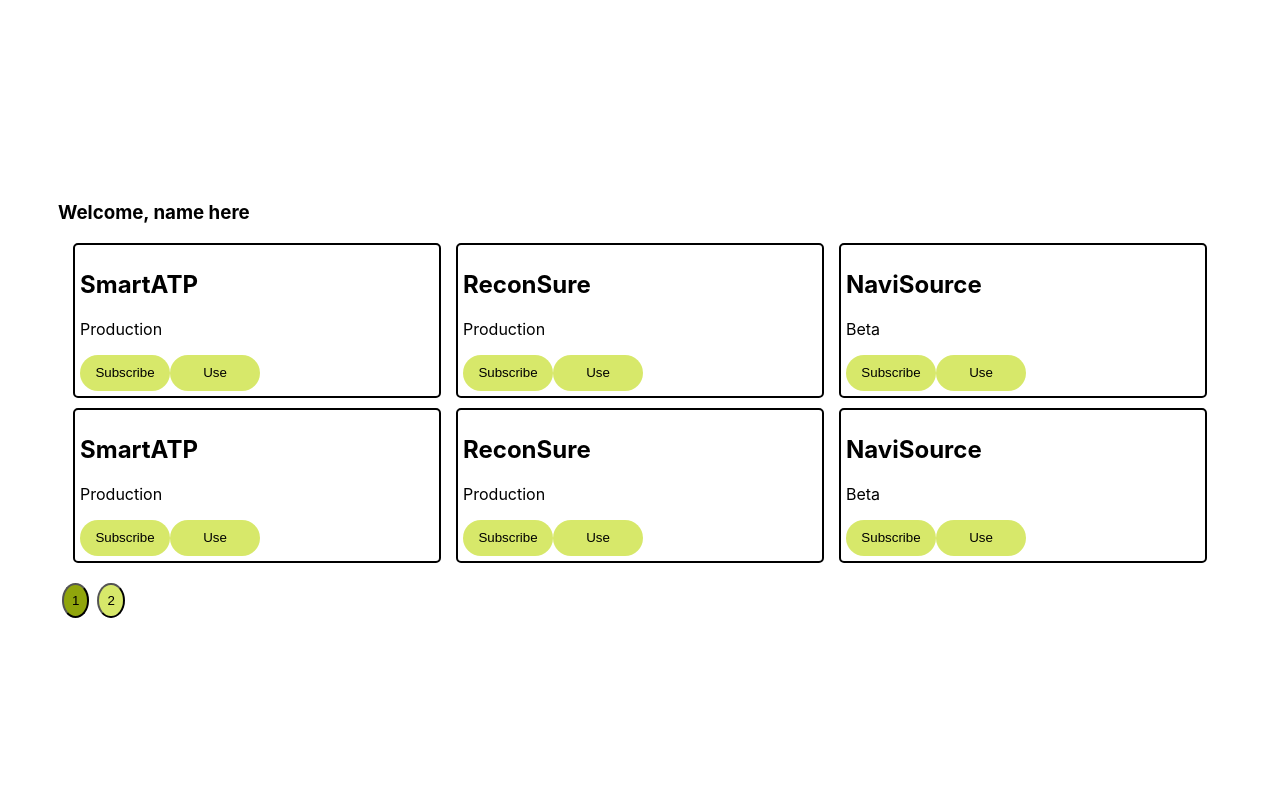
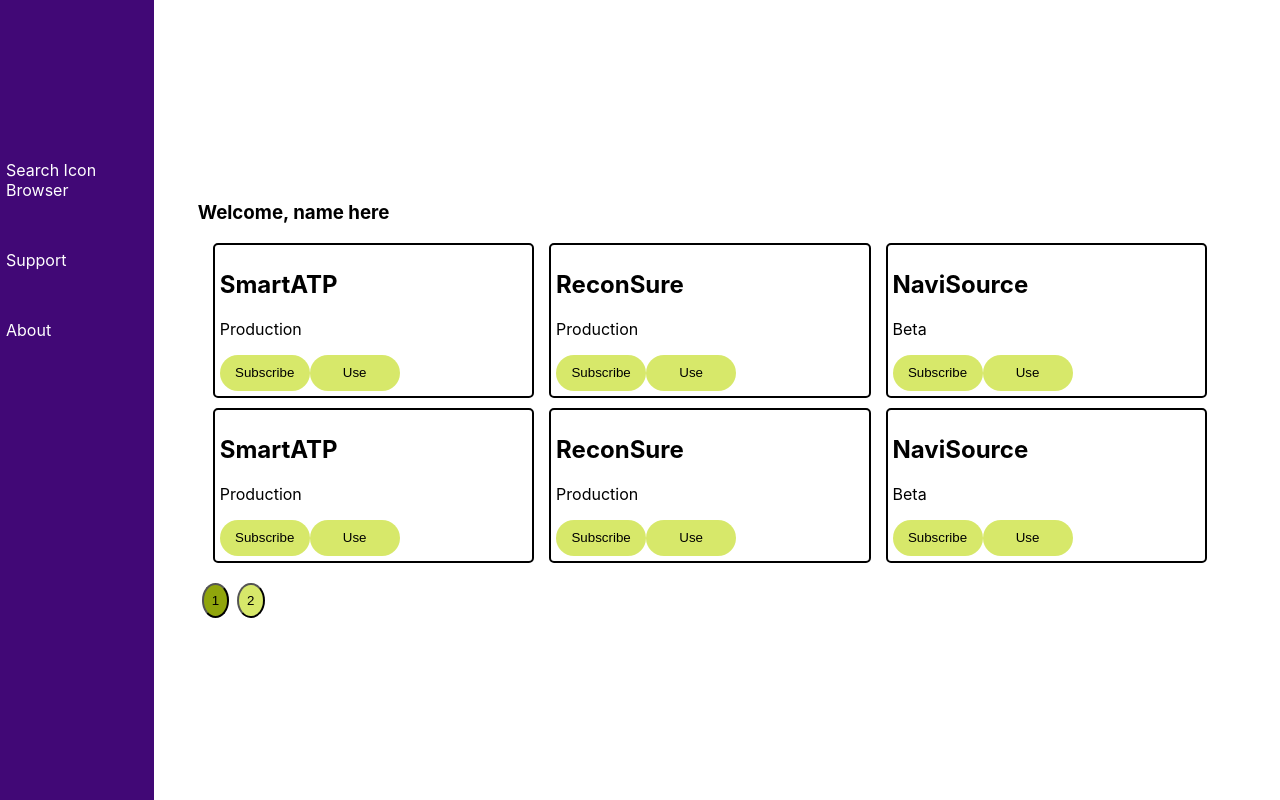
Before and after one commit to SShikha123/Portal, a React (Create React App) app: page /dashboard in a window 1280 px wide. Built offline with nearby package versions, Linux system fonts and the light colour scheme.

Commit message:
commmiting chnages for pw and email validation in test

```diff
--- a/src/App.css
+++ b/src/App.css
@@ -0,0 +1,6 @@
+.aside-elements{
+    float: right;
+}
+.header{
+    float: left;
+}
--- a/src/App.js
+++ b/src/App.js
@@ -3,17 +3,21 @@ import "./App.css";
 import LoginPage from "./Components/LoginPage";
 import RegisterPage from "./Components/RegisterPage";
 import WelcomePage from "./Components/WelcomePage";
+import Header from "./Components/Header";
 
 
 function App() {
   return (
     <BrowserRouter>
-      {/* <Header /> */}
-      <Routes>
+
+    <Header />
+      <Routes >
         <Route path="/" element={<LoginPage />}></Route>
         <Route path="/signup" element={<RegisterPage />}></Route>
         <Route path="/dashboard" element={<WelcomePage />}></Route>
       </Routes>
+
+
     </BrowserRouter>
   );
 }
--- a/src/Components/AuthenticationPage.css
+++ b/src/Components/AuthenticationPage.css
@@ -28,6 +28,7 @@ body {
   border-radius: 5px;
   padding: 20px 40px;
   width: 70%;
+  margin-left: 12%;
 }
 .login-container {
   max-width: 400px;
@@ -36,6 +37,7 @@ body {
   border-radius: 5px;
   padding: 20px 40px;
   width: 70%;
+  margin-left: 12%;
 }
 .form-container {
   display: flex;
@@ -55,7 +57,10 @@ input {
   box-sizing: border-box;
   border-radius: 10px;
 }
-.passworderror{
+.passworderror, .emailerror{
   font-size: 12px;
   color: red;
+  padding: 0px;
+  margin: 0px;
+  margin-bottom: 1em;
 }
--- /dev/null
+++ b/src/Components/Header.css
@@ -0,0 +1,14 @@
+.header-left-container {
+  top: 0;
+  left: 0;
+  position: fixed;
+  width: 12%;
+  background-color: rgb(65, 8, 118) ;
+  height: 100%;
+  color: white;
+  padding: 6px;
+  box-sizing: border-box;
+}
+.header-left-container >div,.header-left-container >img {
+    margin: 50px 0;
+}
--- /dev/null
+++ b/src/Components/Header.jsx
@@ -0,0 +1,19 @@
+import React from 'react'
+import './Header.css';
+const Header=()=> {
+  return (
+    <div className='header-left-container'>
+
+        <img src=''  className='AI-logo-header'
+        // alt='ai logo'
+        />
+        <div> Search Icon Browser</div>
+        <div>Support</div>
+        <div>About</div>
+
+
+    </div>
+  )
+}
+
+export default Header
--- a/src/Components/WelcomePage.css
+++ b/src/Components/WelcomePage.css
@@ -1,6 +1,7 @@
 .dashboard-container{
   margin: 0;
   padding: 0;
+  margin-left: 12%;
 }
 
 .tile-container-row {
--- a/src/Components/WelcomePage.jsx
+++ b/src/Components/WelcomePage.jsx
@@ -25,6 +25,7 @@ const WelcomePage = () => {
       title: "SmartATP",
       imageicon: "",
       description: "Production",
+      tags:"Smart ATP Prod"
     },
     {
       id: 2,
@@ -96,7 +97,7 @@ const WelcomePage = () => {
 
   const [currentPage, setCurrentPage] = useState(1);
   const tilesPerPage = 6;
-  const totalTiles = 7;
+  // const totalTiles = 7;
   const TotalPages = Math.ceil(Dummydata.length / tilesPerPage);
   const startIndex = (currentPage - 1) * tilesPerPage;
   const endIndex = startIndex + tilesPerPage;
```
